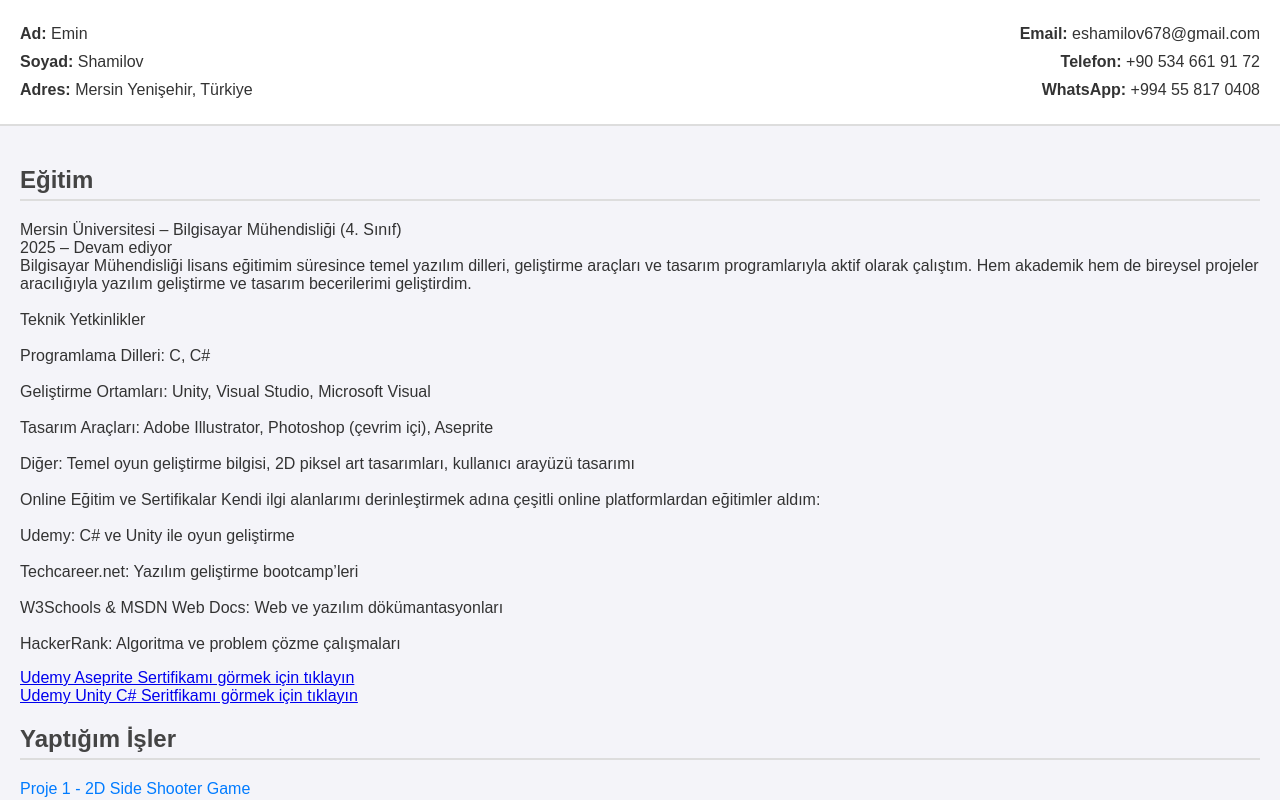
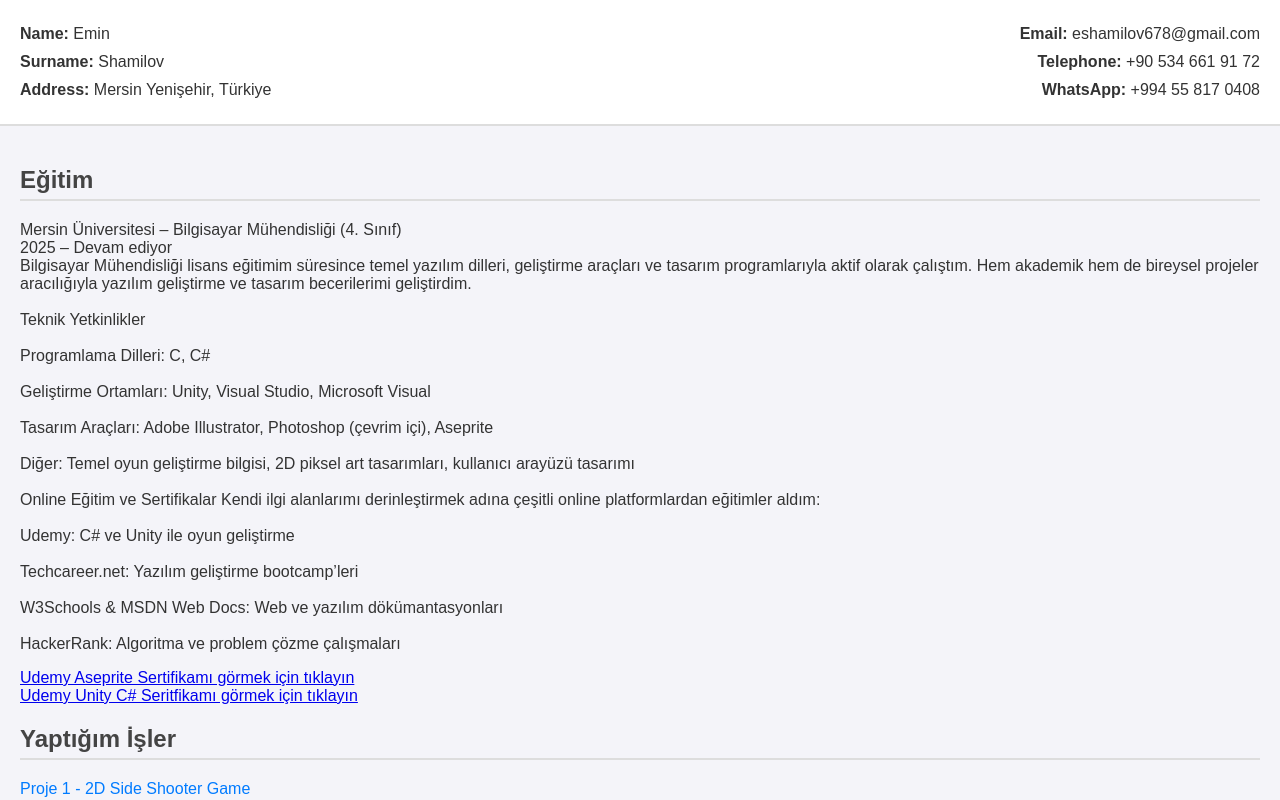
Before and after one commit to EminShamilov7/CV, a plain HTML site: page index.html in a window 1280 px wide. Shown: the top 800 px of the page. Drawn offline with Linux system fonts and the light colour scheme.

Commit message:
Update index.html

```diff
--- a/index.html
+++ b/index.html
@@ -9,13 +9,13 @@
 <body>
   <div class="header">
     <div class="left">
-      <p><strong>Ad:</strong> Emin</p>
-      <p><strong>Soyad:</strong> Shamilov</p>
-      <p><strong>Adres:</strong> Mersin Yenişehir, Türkiye</p>
+      <p><strong>Name:</strong> Emin</p>
+      <p><strong>Surname:</strong> Shamilov</p>
+      <p><strong>Address:</strong> Mersin Yenişehir, Türkiye</p>
     </div>
     <div class="right">
       <p><strong>Email:</strong> eshamilov678@gmail.com</p>
-      <p><strong>Telefon:</strong> +90 534 661 91 72</p>
+      <p><strong>Telephone:</strong> +90 534 661 91 72</p>
       <p><strong>WhatsApp:</strong> +994 55 817 0408</p>
     </div>
   </div>
```
